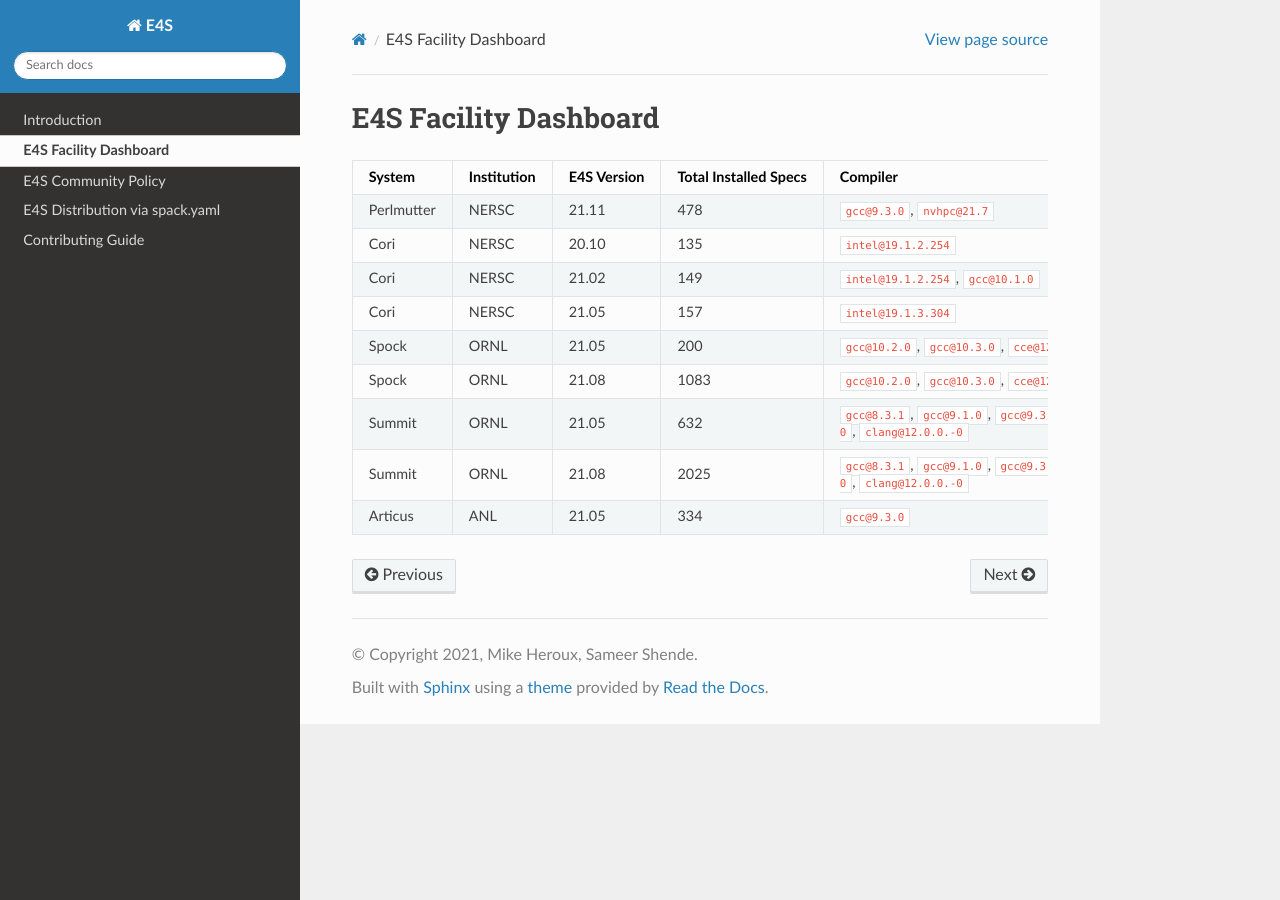
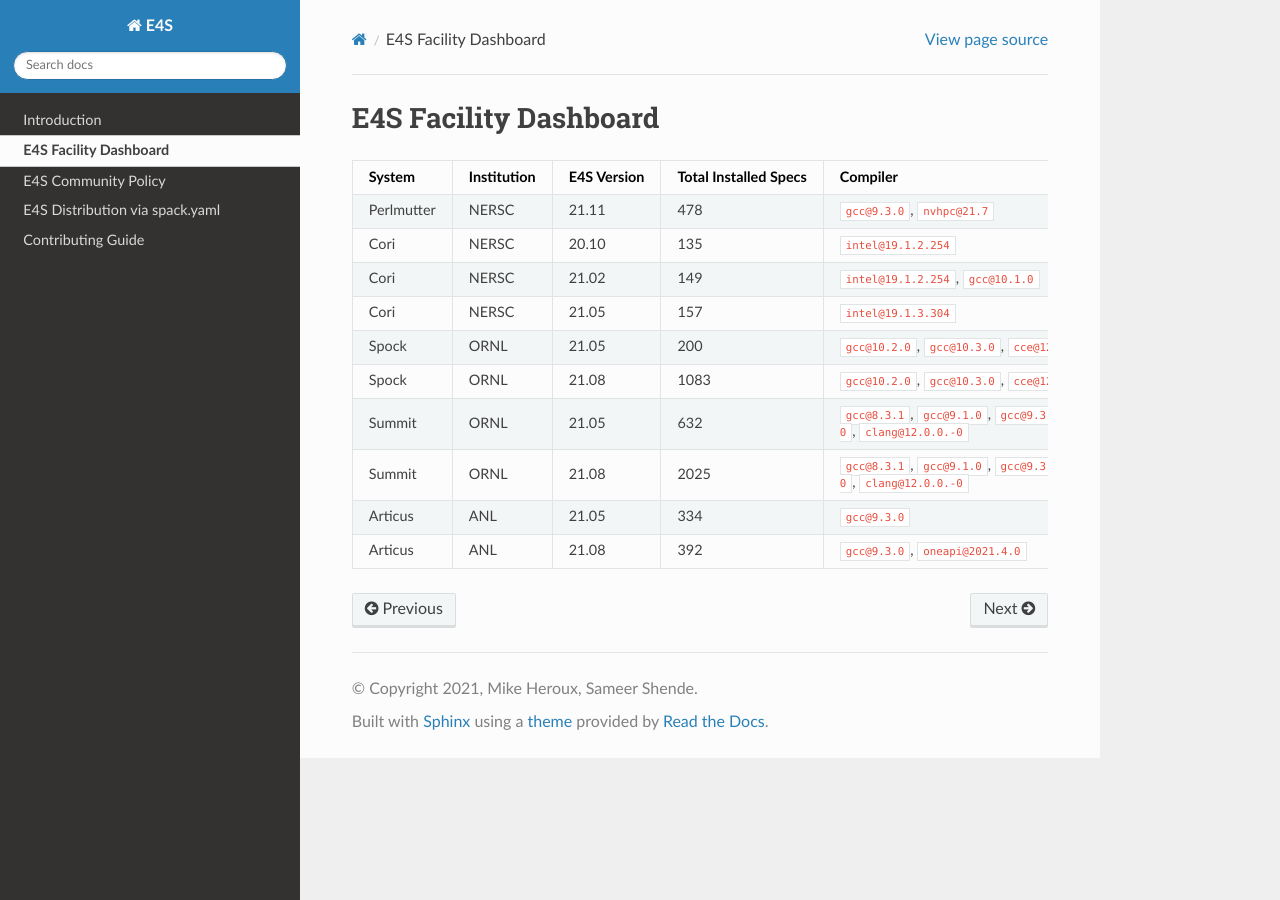
Before and after one commit to E4S-Project/e4s, a Sphinx documentation site: the page built from docs/facility_e4s.md, in a window 1280 px wide. Built offline with Sphinx 7.4.7 and the Read the Docs theme 2.0.0, drawn with Linux system fonts in a browser that asks for light colours.

Commit message:
add entry for Articus e4s/21.08

```diff
--- a/docs/facility_e4s.md
+++ b/docs/facility_e4s.md
@@ -11,3 +11,4 @@
 Summit | ORNL | 21.05 | 632 | `gcc@8.3.1`, `gcc@9.1.0`, `gcc@9.3.0`, `gcc@10.2.0`, `gcc@11.1.0`, `clang@10.0.1-0`, `clang@12.0.0.-0` | | |
 Summit | ORNL | 21.08 | 2025 | `gcc@8.3.1`, `gcc@9.1.0`, `gcc@9.3.0`, `gcc@10.2.0`, `gcc@11.1.0`, `clang@10.0.1-0`, `clang@12.0.0.-0` | 0.16.2-4678-9effe1400f | [https://github.com/spack/spack-configs/blob/main/OLCF/summit/spack.yaml](https://github.com/spack/spack-configs/blob/main/OLCF/summit/spack.yaml) | [https://github.com/spack/spack-configs/blob/main/OLCF/summit/e4s-21.08.txt](https://github.com/spack/spack-configs/blob/main/OLCF/summit/e4s-21.08.txt)
 Articus | ANL | 21.05 | 334 | `gcc@9.3.0` | [https://github.com/spack/spack/tree/e4s-21.05](https://github.com/spack/spack/tree/e4s-21.05) | [https://github.com/spack/spack-configs/blob/main/ANL/JLSE/Arcticus/E4S-21.05/spack.yaml](https://github.com/spack/spack-configs/blob/main/ANL/JLSE/Arcticus/E4S-21.05/spack.yaml) | [https://github.com/spack/spack-configs/blob/main/ANL/JLSE/Arcticus/E4S-21.05/e4s-21.05.txt](https://github.com/spack/spack-configs/blob/main/ANL/JLSE/Arcticus/E4S-21.05/e4s-21.05.txt)
+Articus | ANL | 21.08 | 392 | `gcc@9.3.0`, `oneapi@2021.4.0` | [https://github.com/spack/spack/tree/e4s-21.08](https://github.com/spack/spack/tree/e4s-21.08) | [https://github.com/spack/spack-configs/blob/main/ANL/JLSE/Arcticus/E4S-21.08/prod/spack.yaml](https://github.com/spack/spack-configs/blob/main/ANL/JLSE/Arcticus/E4S-21.08/prod/spack.yaml) | [https://github.com/spack/spack-configs/blob/main/ANL/JLSE/Arcticus/E4S-21.08/e4s-21.08.txt](https://github.com/spack/spack-configs/blob/main/ANL/JLSE/Arcticus/E4S-21.08/e4s-21.08.txt)
```
